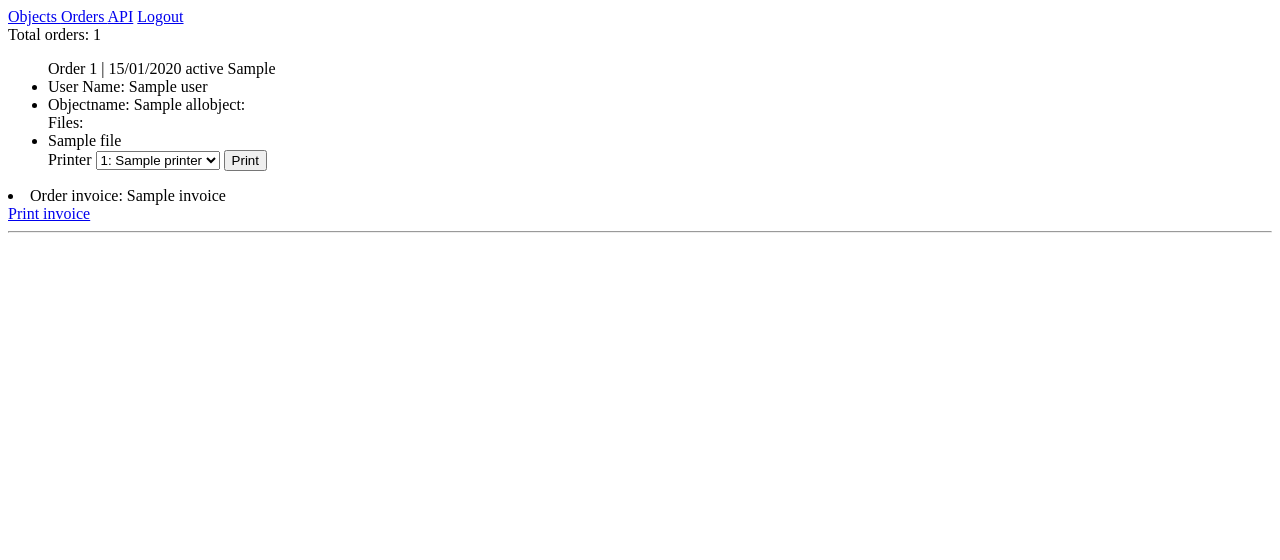
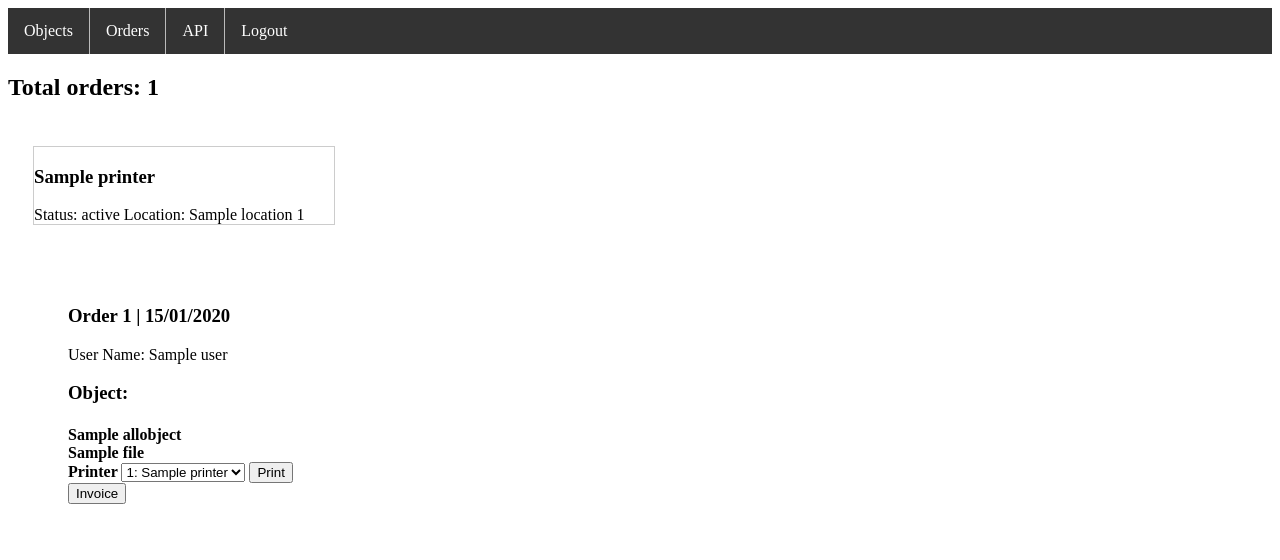
Before and after one commit to bosarn/Eindwerk-back-end, a Symfony app: template templates/admin/orders.html.twig in a window 1280 px wide. Shown: the top 560 px of the page. Run offline with Twig, Linux system fonts and the light colour scheme; the template is opened without the code that fills it: most values are stand-ins (such as "Sample title", 1, 10 or a date in 2020); some libraries are stand-ins or nearby versions.

Commit message:
-Admin controls  -- Download invoice -styling

```diff
--- a/composer.json
+++ b/composer.json
@@ -9,6 +9,7 @@
         "api-platform/api-pack": "^1.2",
         "doctrine/doctrine-migrations-bundle": "^2.1",
         "lexik/jwt-authentication-bundle": "^2.6",
+        "symfony/asset": "5.0.*",
         "symfony/console": "5.0.*",
         "symfony/dotenv": "5.0.*",
         "symfony/flex": "^1.3.1",
--- /dev/null
+++ b/public/css/main.css
@@ -0,0 +1,107 @@
+li{        list-style-type: none;
+        margin: 0;
+        padding: 0;
+        overflow: hidden;
+
+
+}
+nav ul {
+        list-style-type: none;
+        margin: 0;
+        padding: 0;
+        overflow: hidden;
+        background-color: #333;
+}
+
+nav li {
+        float: left;
+}
+
+nav li a {
+        display: block;
+        color: white;
+        text-align: center;
+        padding: 14px 16px;
+        text-decoration: none;
+}
+
+/* Change the link color to #111 (black) on hover */
+nav li a:hover {
+        background-color: #111;
+}
+/* Add a gray right border to all list items, except the last item (last-child) */
+nav li {
+        border-right: 1px solid #bbb;
+}
+
+nav li:last-child {
+        border-right: none;
+}
+
+.box{
+        display: block;
+        border: 1px solid #ccc;
+        margin: 5px;
+        width: 300px;
+
+}
+.box:hover{
+        border: 1px solid #777;
+}
+.container{
+        display: flex;
+        padding: 20px;
+        flex-flow: wrap;
+}
+.form{
+        display: flex;
+        flex-direction: column;
+        width: 80%;
+        margin: 0 auto;
+}
+.form{
+        display: flex;
+        flex-direction: column;
+        width: 80%;
+        margin: 0 auto;
+}
+
+.bonger{
+        display: flex;
+        justify-content: space-between;
+        height: 30px;
+}
+.bonger form {
+        width: 50%;
+
+}
+.bonger form input{
+        width: 100%;
+        height: 100%;
+        background: #aa1111;
+        color: white;
+}
+.bonger  a{
+        text-decoration: none;
+        display: block;
+        width: 50%;
+        height: 100%;
+        background: #0d5aa7;
+        color: white;
+        text-align: center;
+        line-height: 30px;
+
+}
+.banger h3 {
+        margin: 0 0 3px 0;
+        background: #3B5998;
+        color: white;
+        text-align: center;
+}
+.banger img{
+        width: 99%;
+        height: 240px;
+        object-fit: fill;
+        border-radius: 10px;
+
+}
--- a/templates/admin/orders.html.twig
+++ b/templates/admin/orders.html.twig
@@ -1,35 +1,40 @@
 {% extends 'base.html.twig' %}
-
 {% block body %}
-    <div class="container">
-        <div class="row">
             {% if is_granted('IS_AUTHENTICATED_FULLY') %}
                 <p>Email: {{ app.user.email }}</p>
             {% endif %}
 
+        <h2>Total orders: {{ orders | length }}</h2>
+<div class="container">
+        {% for printer in printers %}
+            <div class="box">
 
-        </div>
-        <div>
-            Total orders: {{ orders | length }}
+                <h3>{{ printer.name }}</h3>
+                    Status: {{ printer.status }}
+                    Location: {{ printer.location }}
+                    {{ printer.id }}
+
+            </div>
+        {% endfor %}
+    </div>
+        <div class="container">
             {% for order in orders %}
                 {%if loop.index < 6  %}
             <ul>
-                Order {{ order.id }} | {{ order.date | date ('d/m/Y') }}
-                {{ order.status }}
-                {{ order.shippingAdress }}
+                <h3>Order {{ order.id }} | {{ order.date | date ('d/m/Y') }} </h3>
 
                 <li> User Name: {{ order.user.name }}</li>
                 {% for object in order.Allobjects %}
-
-                <li>  Objectname: {{ object.name }}:
+                <h3>Object:</h3>
+                <h4> {{ object.name }}
                     {% for detail in object.details %}
                         {% if  order.id == detail.orders.id %}
-                            {{ detail.quantity }}
+                :  {{ detail.quantity }}</h4>
                         {% endif %}
                     {% endfor %} <!--Detail end-->
-                </li>
 
-                    Files:
+
+
                     {% for file in object.files %}
                         <li> {{ file.name }}</li>
                         <form method="post" action="{{ path('send_file_to_printer')}}">
@@ -48,14 +53,18 @@
                         </form>
                     {% endfor %} <!--File end-->
                 {% endfor %}<!--Object end-->
+
+                <form method="post" action="{{ path('download_invoice', {'id': order.id })}}">
+                    <label for="order_id">
+                        <input name="order_id" value="{{ order.id }}" hidden>
+                    </label>
+                    <input type="submit" value="Invoice">
+                </form>
             </ul>
-                <li> Order invoice: {{ order.invoice }}</li>
-                <a href="{{ path('download_invoice', {'id': order.id }) }}">Print invoice </a>
-                <hr>
                 {% endif %}
         {% endfor %} <!--Order end-->
 
         </div>
 
-    </div>
+
 {% endblock %}
--- a/templates/base.html.twig
+++ b/templates/base.html.twig
@@ -2,14 +2,20 @@
 <html lang="en">
     <head>
         <meta charset="UTF-8">
-        <title>{% block title %}SUCCCESSS!{% endblock %}</title>
-        {% block stylesheets %}{% endblock %}
+        <title>{% block title %}3DPrintFarm{% endblock %}</title>
+        {% block stylesheets %}
+            <link rel="stylesheet"  href="{{ asset('css/main.css') }}" type="text/css" />
+        {% endblock %}
     </head>
     <body>
-    <nav><a href="{{ path('app_admin_objects') }}">Objects </a>
-        <a href="{{ path('app_admin_orders') }}">Orders </a>
-        <a href="/api">API</a>
-        <a href="{{ path('app_logout') }}">Logout</a>
+    <nav>
+        <ul>
+            <li><a href="{{ path('app_admin_objects') }}">Objects </a></li>
+            <li><a href="{{ path('app_admin_orders') }}">Orders </a></li>
+            <li><a href="/api">API</a></li>
+            <li><a href="{{ path('app_logout') }}">Logout</a></li>
+
+        </ul>
     </nav>
 
         {% block body %}{% endblock %}
```
Also changed, not shown: src/Controller/AdminController.php (+30 -17 lines), templates/admin/objects.html.twig (+22 -26 lines), 1 other file.
